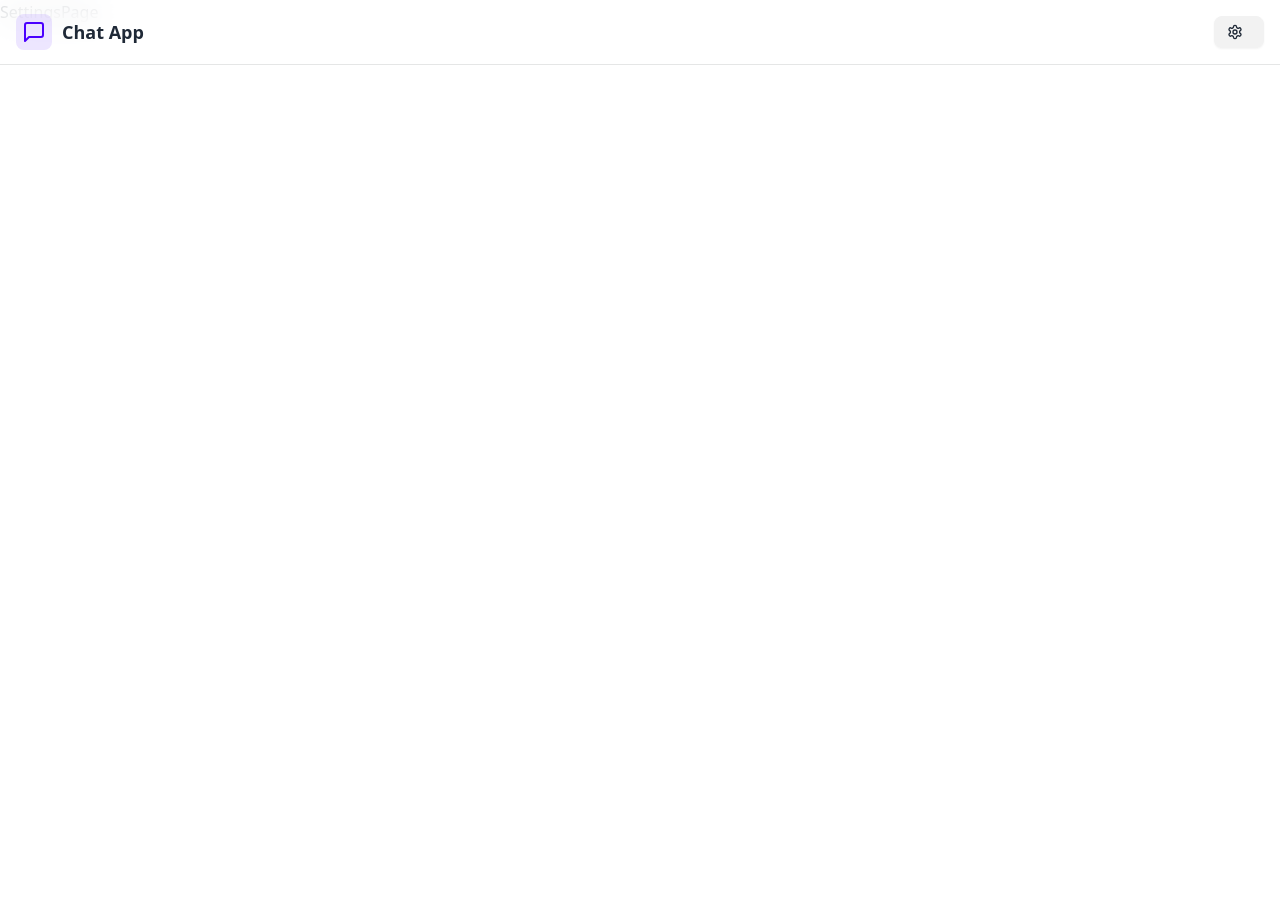
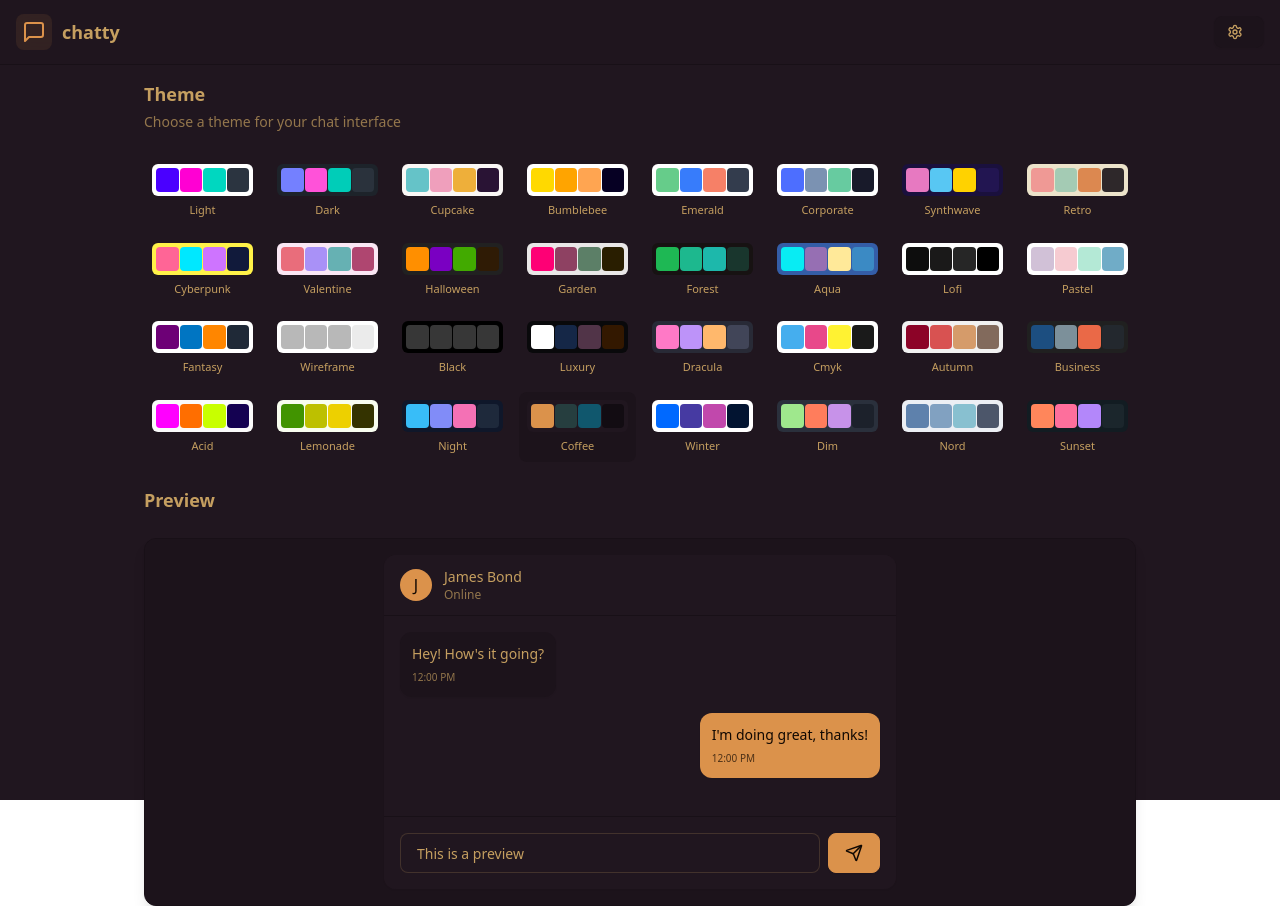
Before and after one commit to hfzynr/chat-app, a React (Vite) app in the folder frontend/: page /settings in a window 1280 px wide. Before the commit the page ends 800 px from the top, so only its background shows below. Built offline with nearby package versions, Linux system fonts and the light colour scheme; no server answers.

Commit message:
feature: settings page and theme

```diff
--- a/frontend/src/App.tsx
+++ b/frontend/src/App.tsx
@@ -10,9 +10,11 @@ import { Navigate, Route, Routes } from "react-router-dom"
 import { useAuthStore } from "./store/useAuthStore"
 import { Loader } from "lucide-react"
 import { Toaster } from "react-hot-toast"
+import { useThemeStore } from "./store/useThemeStore"
 
 const App = () => {
   const { authUser, checkAuth, isCheckingAuth } = useAuthStore();
+  const { theme } = useThemeStore();
 
   useEffect(() => {
     checkAuth()
@@ -25,7 +27,7 @@ const App = () => {
   )
 
   return (
-    <div>
+    <div data-theme={theme}>
       <Navbar />
 
       <Routes>
--- a/frontend/src/components/Navbar.tsx
+++ b/frontend/src/components/Navbar.tsx
@@ -15,7 +15,7 @@ const Navbar = () => {
               <div className="size-9 rounded-lg bg-primary/10 flex items-center justify-center">
                 <MessageSquare className="size-6 text-primary" />
               </div>
-              <h1 className="text-lg font-bold">Chat App</h1>
+              <h1 className="text-lg font-bold">chatty</h1>
             </Link>
           </div>
 
--- /dev/null
+++ b/frontend/src/constants/index.d.ts
@@ -0,0 +1,39 @@
+declare module "../constants/index" {
+  const value: any;
+  export default value;
+}
+
+export const THEMES = [
+  "light",
+  "dark",
+  "cupcake",
+  "bumblebee",
+  "emerald",
+  "corporate",
+  "synthwave",
+  "retro",
+  "cyberpunk",
+  "valentine",
+  "halloween",
+  "garden",
+  "forest",
+  "aqua",
+  "lofi",
+  "pastel",
+  "fantasy",
+  "wireframe",
+  "black",
+  "luxury",
+  "dracula",
+  "cmyk",
+  "autumn",
+  "business",
+  "acid",
+  "lemonade",
+  "night",
+  "coffee",
+  "winter",
+  "dim",
+  "nord",
+  "sunset",
+];
--- a/frontend/src/pages/SettingsPage.tsx
+++ b/frontend/src/pages/SettingsPage.tsx
@@ -1,8 +1,115 @@
-import React from 'react'
+import { THEMES } from '../constants/index.d';
+import { useThemeStore } from '../store/useThemeStore';
+import { Send } from 'lucide-react';
+
+const PREVIEW_MESSAGES = [
+  { id:1, content: "Hey! How's it going?", isSent: false },
+  { id:2, content: "I'm doing great, thanks!", isSent: true },
+]
 
 const SettingsPage = () => {
+  const { theme, setTheme } = useThemeStore();
+
   return (
-    <div>SettingsPage</div>
+    <div className='h-screen container mx-auto px-4 pt-20 max-w-5xl'>
+      <div className='space-y-6'>
+        <div className='flex flex-col gap-1'>
+          <h2 className='text-lg font-semibold'>Theme</h2>
+          <p className='text-sm text-base-content/70'>Choose a theme for your chat interface</p>
+        </div>
+
+        <div className='grid grid-cols-4 sm:grid-cols-6 md:grid-cols-8 gap-2'>
+          {THEMES.map((t) => (
+            <button
+              key={t}
+              className={`
+                group flex flex-col items-center gap-1.5 p-2 rounded-lg transition-colors
+                ${theme === t ? 'bg-base-200' : 'hover:bg-base-200/50'}
+              `}
+              onClick={() => setTheme(t)}
+            >
+              <div className='relative h-8 w-full rounded-md overflow-hidden' data-theme={t}>
+                <div className='absolute inset-0 grid grid-cols-4 gap-px p-1'>
+                  <div className='rounded bg-primary'></div>
+                  <div className='rounded bg-secondary'></div>
+                  <div className='rounded bg-accent'></div>
+                  <div className='rounded bg-neutral'></div>
+                </div>
+              </div>
+              <span className='text-[11px] font-medium truncate w-full text-center'>
+                {t.charAt(0).toUpperCase() + t.slice(1)}
+              </span>
+            </button>
+          ))}
+        </div>
+
+        {/* Preview Section */}
+        <h3 className='text-lg font-semibold mb-3'>Preview</h3>
+        <div className='rounded-xl border border-base-300 overflow-hidden bg-base-100 shadow-lg'>
+          <div className='p-4 bg-base-200'>
+            <div className='max-w-lg mx-auto'>
+              {/* Mock Chat UI */}
+              <div className='bg-base-100 rounded-xl shadow-sm overflow-hidden'>
+                {/* Chat Header */}
+                <div className='px-4 py-3 border-b border-base-300 bg-base-100'>
+                  <div className='flex items-center gap-3'>
+                    <div className='size-8 rounded-full bg-primary flex items-center justify-center text-primary-content font-medium'>
+                      J
+                    </div>
+                    <div>
+                      <h3 className='font-medium text-sm'>James Bond</h3>
+                      <p className='text-xs text-base-content/70'>Online</p>
+                    </div>
+                  </div>
+                </div>
+
+                {/* Chat Messages */}
+                <div className='p-4 space-y-4 min-h-[200px] max-h-[200px] overflow-y-auto bg-base-100'>
+                  {PREVIEW_MESSAGES.map((message) => (
+                    <div
+                      key={message.id}
+                      className={`flex ${message.isSent ? 'justify-end' : 'justify-start'}`}
+                    >
+                      <div
+                        className={`
+                          max-w-[80%] rounded-xl p-3 shadow-sm
+                          ${message.isSent ? 'bg-primary text-primary-content' : 'bg-base-200'}
+                          `}
+                      >
+                        <p className='text-sm'>{message.content}</p>
+                        <p
+                          className={`
+                            text-[10px] mt-1.5
+                            ${message.isSent ? 'text-primary-content/70' : 'text-base-content/70'}`}
+                        >
+                          12:00 PM
+                        </p>
+                      </div>
+                    </div>
+                  ))}
+                </div>
+
+                {/* Chat Input */}
+                <div className='p-4 border-t border-base-300 bg-base-100'>
+                  <div className='flex gap-2'>
+                    <input
+                      type="text"
+                      className='input input-bordered flex-1 text-sm h-10'
+                      placeholder='Type a message...'
+                      value='This is a preview'
+                      readOnly
+                    />
+                    <button className='btn btn-primary h-10 min-h-0'>
+                      <Send size={18} />
+                    </button>
+                  </div>
+                </div>
+              </div>
+            </div>
+          </div>
+        </div>
+      </div>
+    </div>
   )
 }
 
--- /dev/null
+++ b/frontend/src/store/useThemeStore.ts
@@ -0,0 +1,14 @@
+import { create } from 'zustand';
+
+interface ThemeStore {
+  theme: string;
+  setTheme: (theme: string) => void;
+}
+
+export const useThemeStore = create<ThemeStore>((set) => ({
+  theme: localStorage.getItem('chat-theme') || 'coffee',
+  setTheme: (theme: string) => {
+    localStorage.setItem('chat-theme', theme);
+    set({ theme });
+  },
+}));
--- a/frontend/tailwind.config.js
+++ b/frontend/tailwind.config.js
@@ -10,4 +10,40 @@ export default {
   plugins: [
     require('daisyui'),
   ],
+  daisyui: {
+    themes: [
+      "light",
+      "dark",
+      "cupcake",
+      "bumblebee",
+      "emerald",
+      "corporate",
+      "synthwave",
+      "retro",
+      "cyberpunk",
+      "valentine",
+      "halloween",
+      "garden",
+      "forest",
+      "aqua",
+      "lofi",
+      "pastel",
+      "fantasy",
+      "wireframe",
+      "black",
+      "luxury",
+      "dracula",
+      "cmyk",
+      "autumn",
+      "business",
+      "acid",
+      "lemonade",
+      "night",
+      "coffee",
+      "winter",
+      "dim",
+      "nord",
+      "sunset",
+    ]
+  }
 }
```
